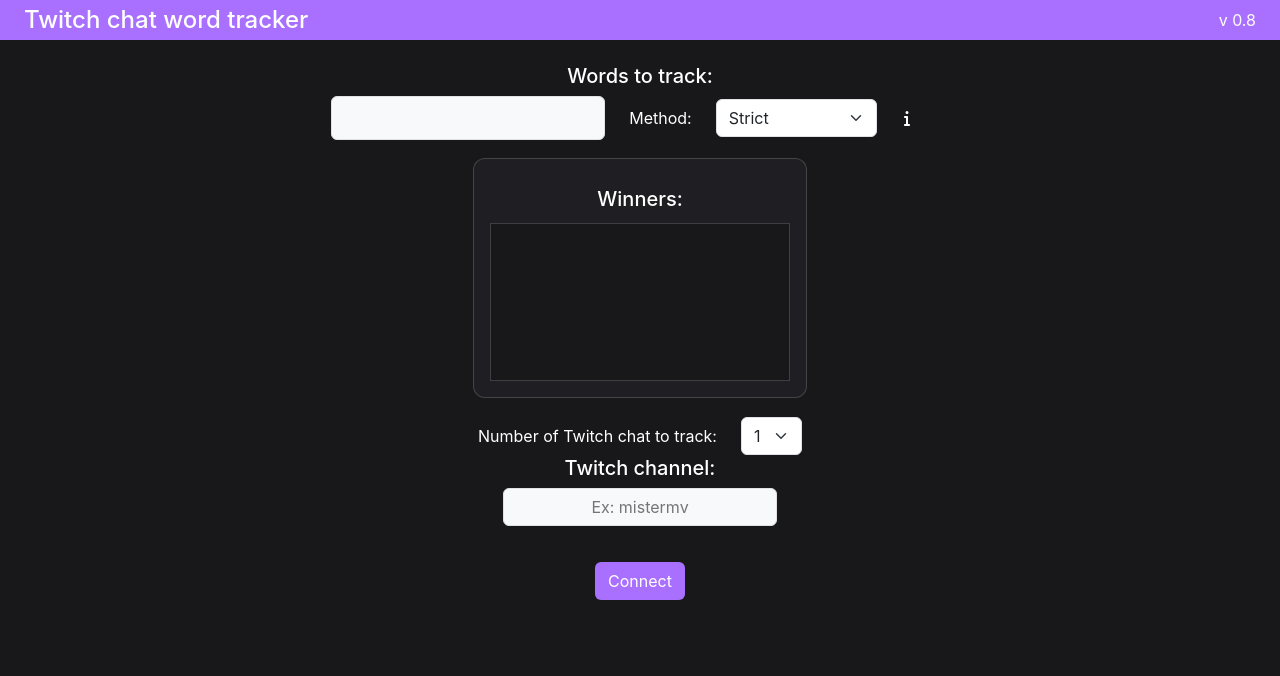
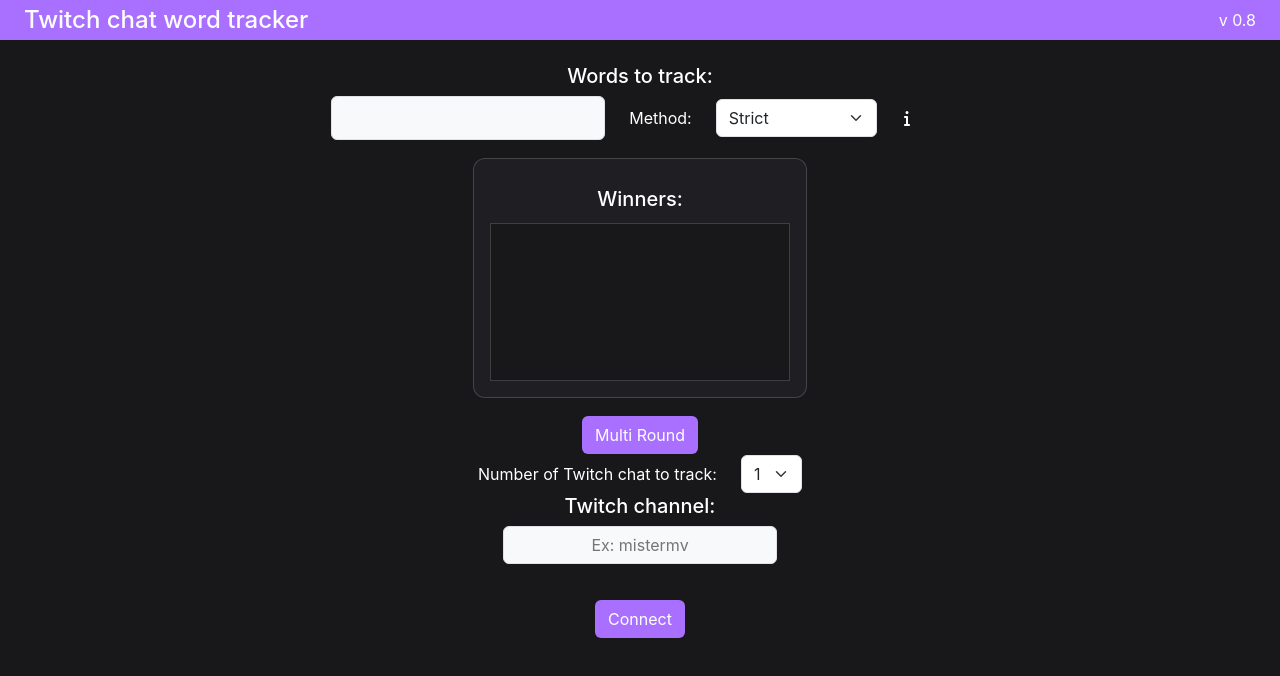
Before and after one commit to LFSchefer/chat-word-tracker, a React (Create React App) app: page / in a window 1280 px wide. Shown: the top 676 px of the page. Built offline with nearby package versions, Linux system fonts and the light colour scheme.

Commit message:
start multi round

```diff
--- /dev/null
+++ b/src/components/Score.jsx
@@ -0,0 +1,10 @@
+import * as React from 'react';
+import "./Score.css";
+
+export default function Score(props) {
+
+  return (
+    <>
+    </>
+  )
+}
--- a/src/components/WordTracker.jsx
+++ b/src/components/WordTracker.jsx
@@ -2,6 +2,7 @@
 import "./WordTracker.css";
 import NumberOfChat from './NumberOfChat';
 import Methodinfo from './Methodinfo';
+import Score from './Score';
 
 
 export default function WordTracker(props) {
@@ -10,6 +11,7 @@
   const [winners, setWinners] = React.useState([]);
   const [checker , setChecker] = React.useState('1');
   const [originalWord, setOriginalWord] = React.useState('');
+  const [multiRound, setMultiRound] = React.useState(false)
 
   const handleOriginal = (event) => {
     setOriginalWord(event)
@@ -45,7 +47,11 @@
     setChecker(event)
     }
 
-  // console.log(wordToTrack)
+    const handleMulti = () => {
+      setMultiRound(prev => !prev)
+    }
+
+  console.log(multiRound)
 
   const winnerList = winners.length > 0 ?
    winners.map((winner,index)=> {
@@ -83,6 +89,12 @@
     < Methodinfo checker={checker}/>
   </div>
 
+  const multiRoundDisplay =
+  <div className="multi-round">
+    <div className="btn" onClick={handleMulti}>{multiRound ? "Single round" : "Multi Round"}</div>
+    < Score/>
+  </div>
+
   const wordTrackerForm =
   <div className='word-tracker-container'>
     <h5>Words to track:</h5>
@@ -91,6 +103,7 @@
     {inputMethod}
     </div>
     {winnersDisplay}
+    {multiRoundDisplay}
   </div>
 
   return (
```
Also changed, not shown: src/components/Score.css (added).
